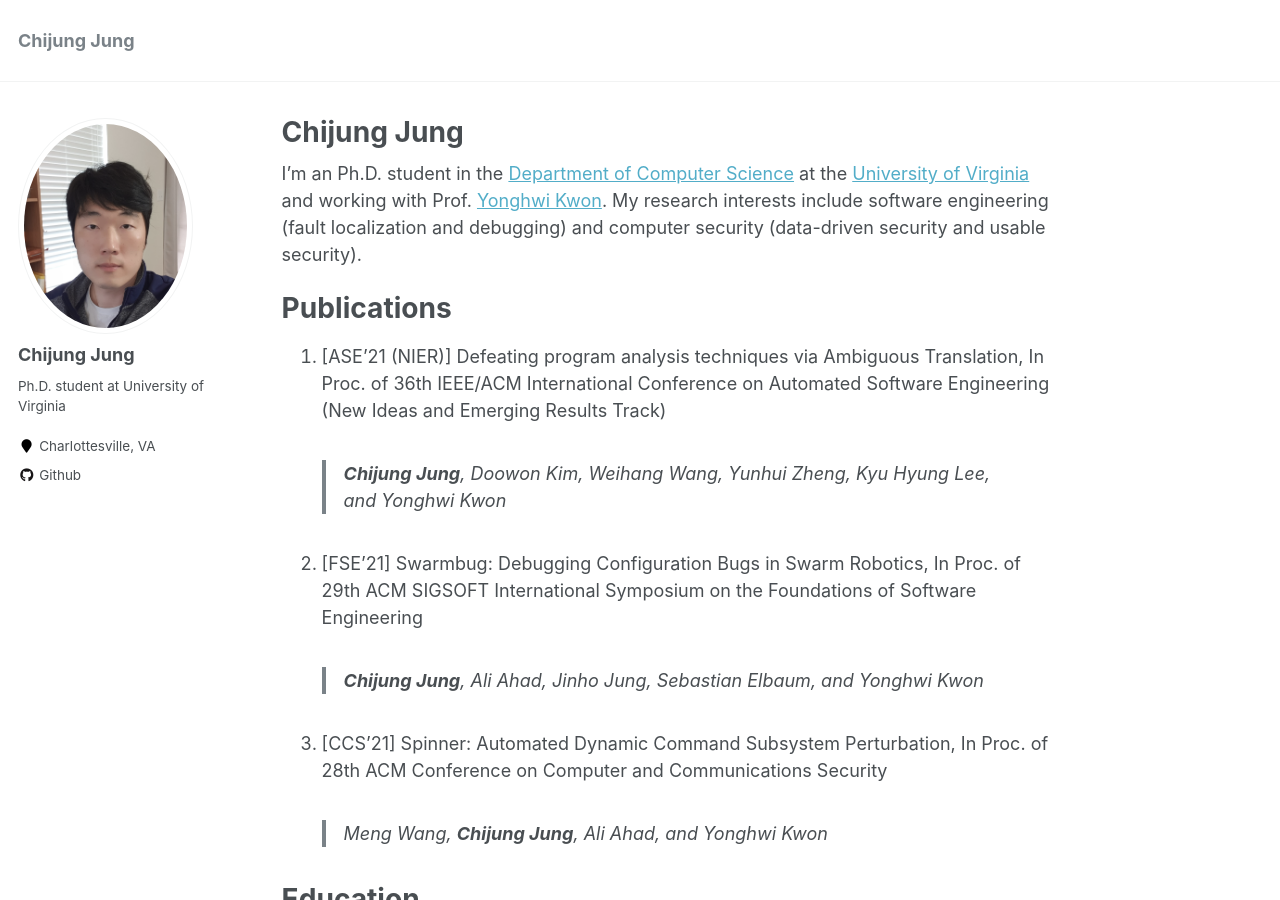
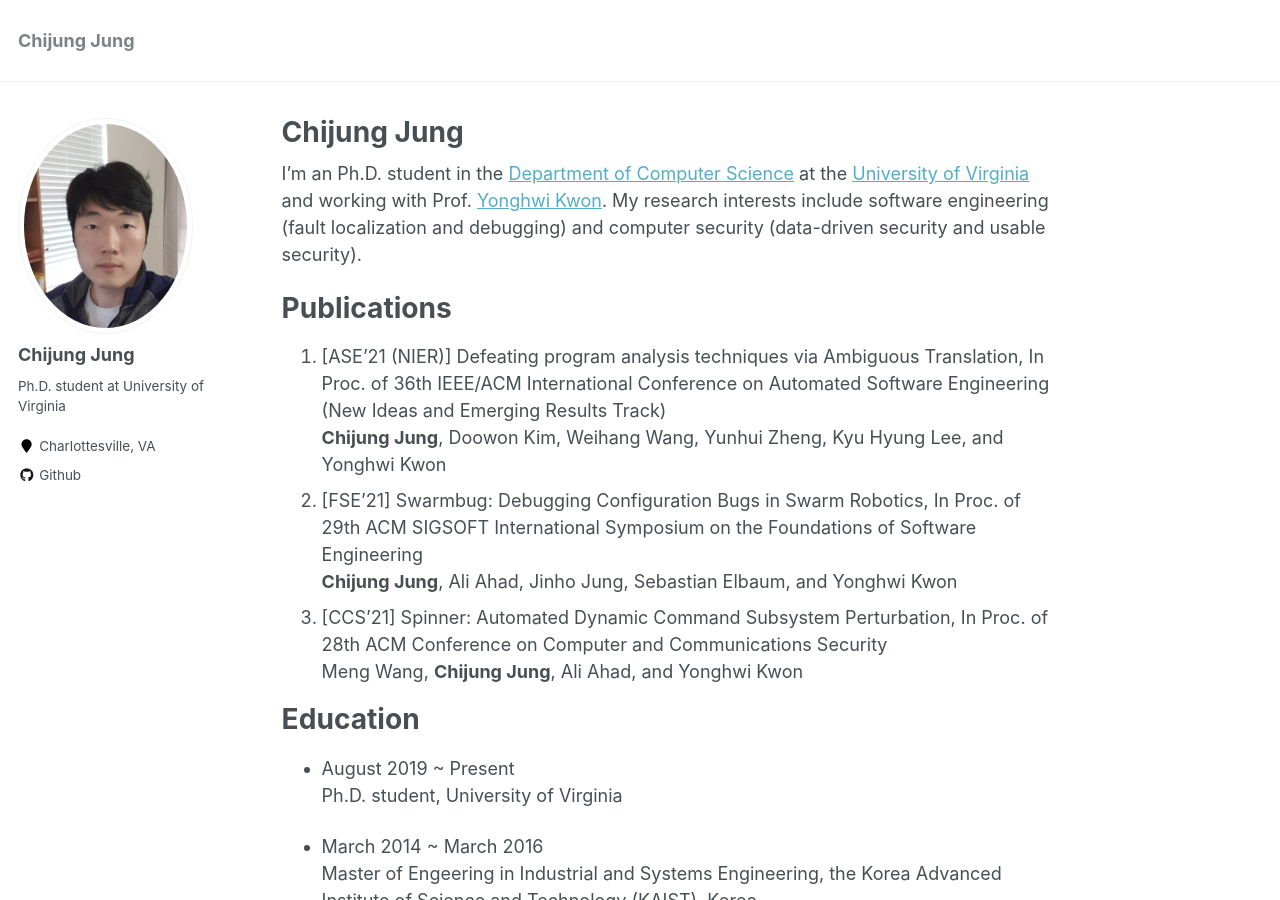
Before and after one commit to chijung-jung/chijung-jung.github.io, a Jekyll site: the page built from _pages/about.md, in a window 1280 px wide and 900 px high. Built offline with Jekyll 4.4.1, drawn with Linux system fonts in a browser that asks for light colours.

Commit message:
updated ase nier

```diff
--- a/_pages/about.md
+++ b/_pages/about.md
@@ -12,11 +12,11 @@ I’m an Ph.D. student in the [Department of Computer Science](https://engineeri
 
 # Publications
 1. [ASE'21 (NIER)] Defeating program analysis techniques via Ambiguous Translation, In Proc. of 36th IEEE/ACM International Conference on Automated Software Engineering (New Ideas and Emerging Results Track)
-    >**Chijung Jung**, Doowon Kim, Weihang Wang, Yunhui Zheng, Kyu Hyung Lee, and Yonghwi Kwon
+    **Chijung Jung**, Doowon Kim, Weihang Wang, Yunhui Zheng, Kyu Hyung Lee, and Yonghwi Kwon
 1. [FSE'21] Swarmbug: Debugging Configuration Bugs in Swarm Robotics, In Proc. of 29th ACM SIGSOFT International Symposium on the Foundations of Software Engineering
-    >**Chijung Jung**, Ali Ahad, Jinho Jung, Sebastian Elbaum, and Yonghwi Kwon
+    **Chijung Jung**, Ali Ahad, Jinho Jung, Sebastian Elbaum, and Yonghwi Kwon
 1. [CCS'21] Spinner: Automated Dynamic Command Subsystem Perturbation, In Proc. of 28th ACM Conference on Computer and Communications Security
-    >Meng Wang, **Chijung Jung**, Ali Ahad, and Yonghwi Kwon
+    Meng Wang, **Chijung Jung**, Ali Ahad, and Yonghwi Kwon
 
 # Education
 
```
